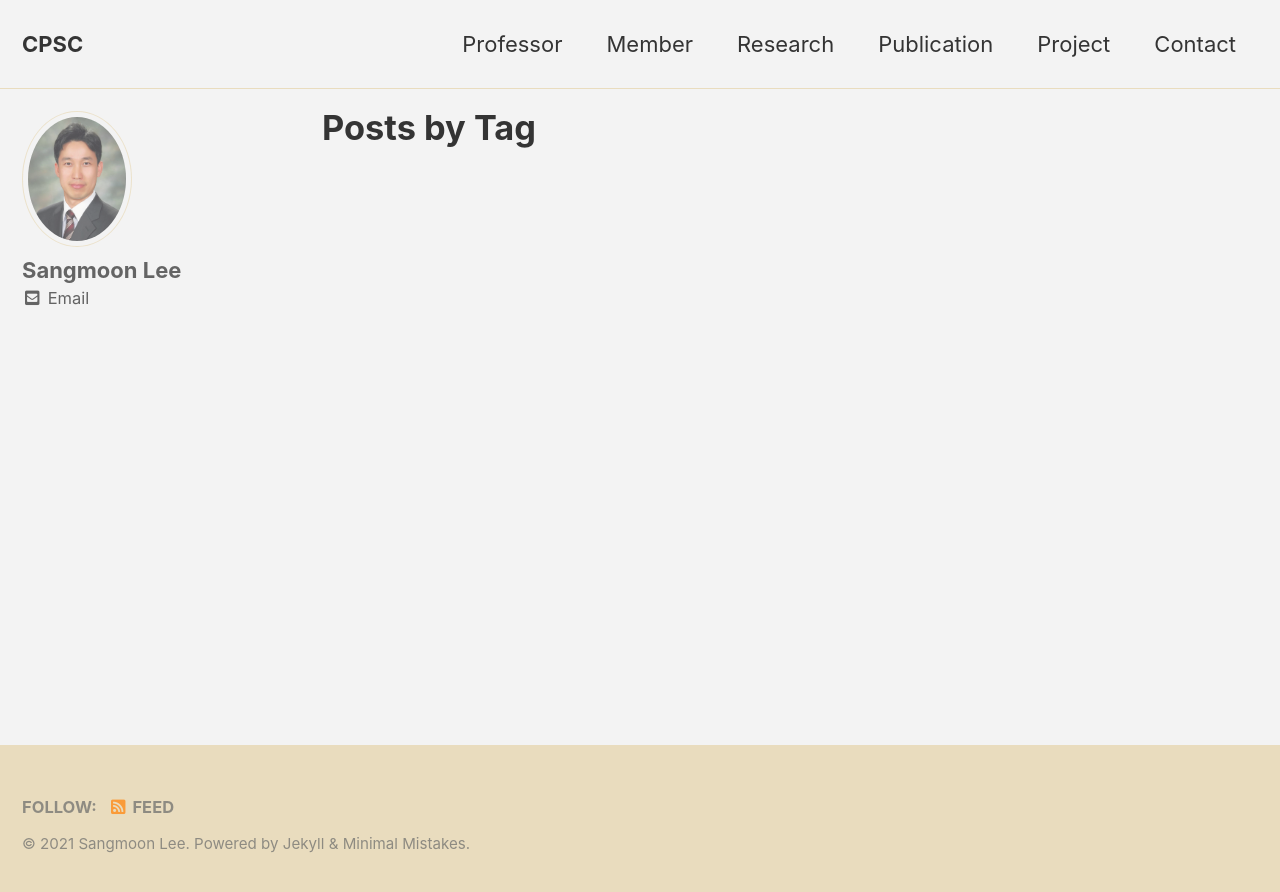
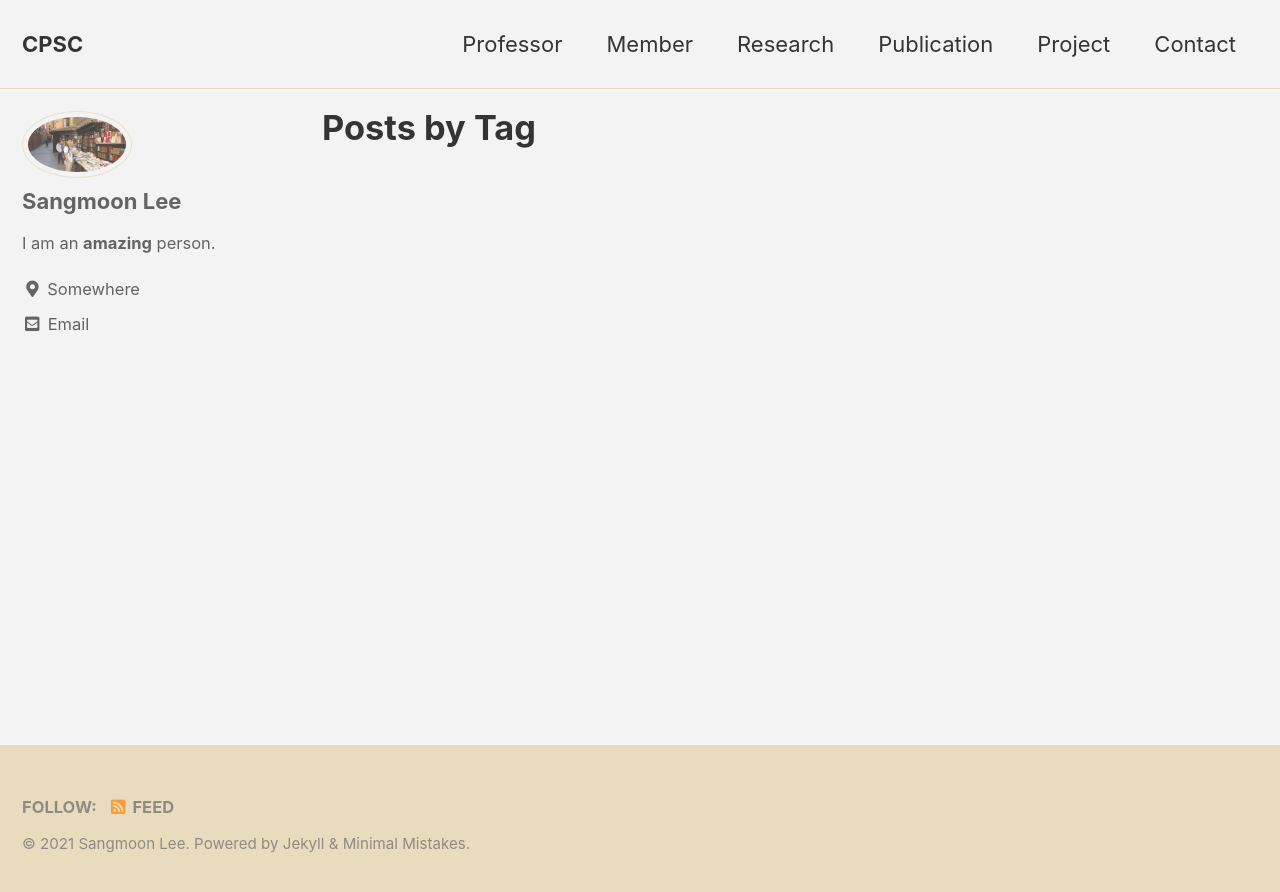
Before and after one commit to CPSC-LAB/CPSC-LAB.github.io, a Jekyll site: the page built from _pages/tag-archive.md, in a window 1280 px wide. Shown: the top 892 px of the page. Built offline with Jekyll 4.4.1, drawn with Linux system fonts in a browser that asks for light colours; cached includes are drawn as plain includes.

Commit message:
Update _config.yml

```diff
--- a/_config.yml
+++ b/_config.yml
@@ -102,9 +102,9 @@ analytics:
 # Site Author
 author:
   name             : "Sangmoon Lee"
-  avatar           : "/assets/images/professor_lee.jpg"
-  #bio              : "I am an **amazing** person."
-  #location         : "Somewhere"
+  avatar           : "/assets/images/professor.jpg"
+  bio              : "I am an **amazing** person."
+  location         : "Somewhere"
   email            : "moony@knu.ac.kr"
   links:
     - label: "Email"
```
